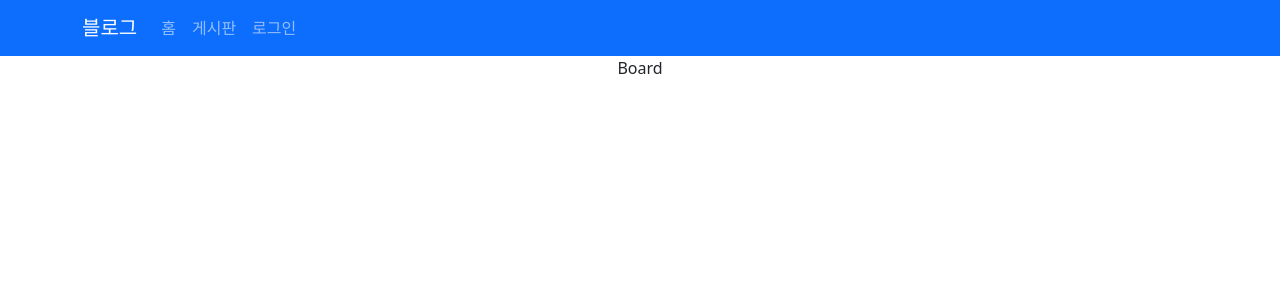
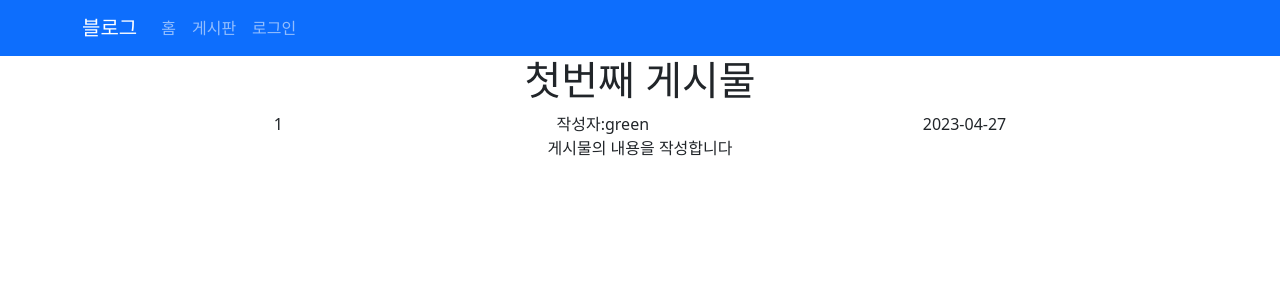
Before and after one commit to hj-Seong/2023-react-blog, a React (Create React App) app: page /boardlist/1 in a window 1280 px wide. Shown: the top 300 px of the page. Built offline with nearby package versions, Linux system fonts and the light colour scheme.

Commit message:
0427 board

```diff
--- a/src/App.js
+++ b/src/App.js
@@ -64,7 +64,7 @@ function App() {
         <Routes>
           <Route path='/' element={<Home />} />
           <Route path='/boardlist' element={<Boardlist boardlist={boardlist} />}/>
-          <Route path='/boardlist/:id' element={<Board />} />
+          <Route path='/boardlist/:id' element={<Board boardlist={boardlist} />} />
           <Route path='/boardform' element={<BoardForm />}/>
 
           <Route path='/loginform' element={<LoginForm setUser={setUser} />}/>
--- a/src/page/Board.jsx
+++ b/src/page/Board.jsx
@@ -1,7 +1,48 @@
-import React from 'react'
+import React, { useEffect } from 'react'
+import { useNavigate, useParams } from 'react-router-dom'
 
-export default function Board() {
+export default function Board({boardlist}) {
+  const navigate = useNavigate();
+
+  // params 값으로 전달할수 있는 내용은 숫자형과 문자형
+  // 값으로 받아오면 문자형으로 들어온다
+  const params = useParams();
+
+  // boardlist는 전체 배열의 값
+  // 지금 필요한 값
+  // : 배열중에서 id의 값이 params.id동일한 객체
+  // find() 메소드를 이용하여 값 가져옴
+  const board = boardlist.find((b)=>(b.id === parseInt(params.id)))
+
+
+  /**
+   * react 컴포넌트의 실행 순서
+   * 1. 컴포넌트안에있는 순서대로 자바스크립트 실행
+   * 2. return 을 통해서 화면 출력
+   * 3. useEffect() 마운트 할때 자바스크립트 실행
+   */
+  // 마운트할때 실행하기위해 빈 배열로 작성
+  useEffect(()=>{
+    if(board===undefined) {
+      navigate('/')
+    }
+  },[]);
+
   return (
-    <div>Board</div>
+    <div>
+        {
+          board && (
+            <div>
+              <h1>{board.title}</h1>
+              <div style={{ display:"flex", justifyContent:"space-evenly" }}>
+                <span>{board.id}</span>
+                <span>작성자:{board.name}</span>
+                <span>{board.date}</span>
+              </div>
+              <p>{board.content}</p>
+            </div>
+          )
+        }
+    </div>
   )
 }
--- a/src/page/Boardlist.jsx
+++ b/src/page/Boardlist.jsx
@@ -12,7 +12,7 @@ export default function Boardlist({boardlist}) {
           // 전달되는 값이 배열인지 객체인지 정하기
           // 보통은 객체값을 전달하여
           // 배열에 있는 내용을 출력
-          <BoardCard board={board}/>
+          <BoardCard board={board} key={board.id}/>
         ))
       }
     </div>
```
